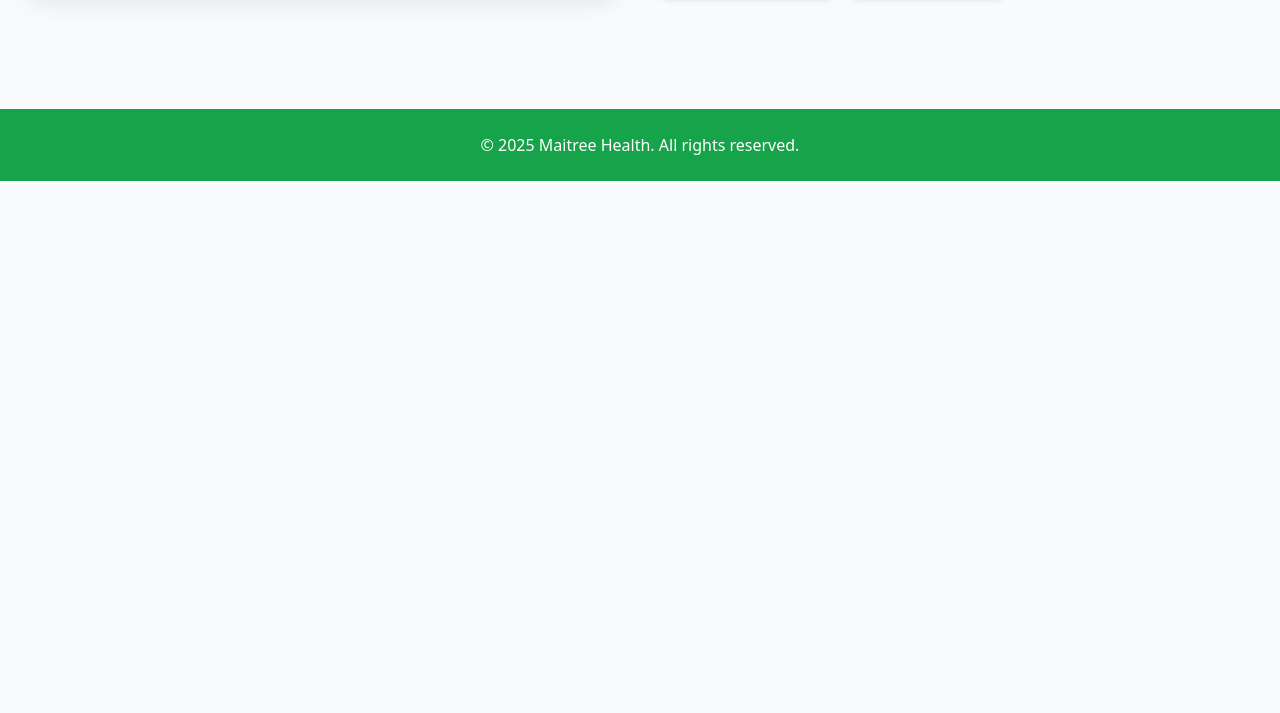
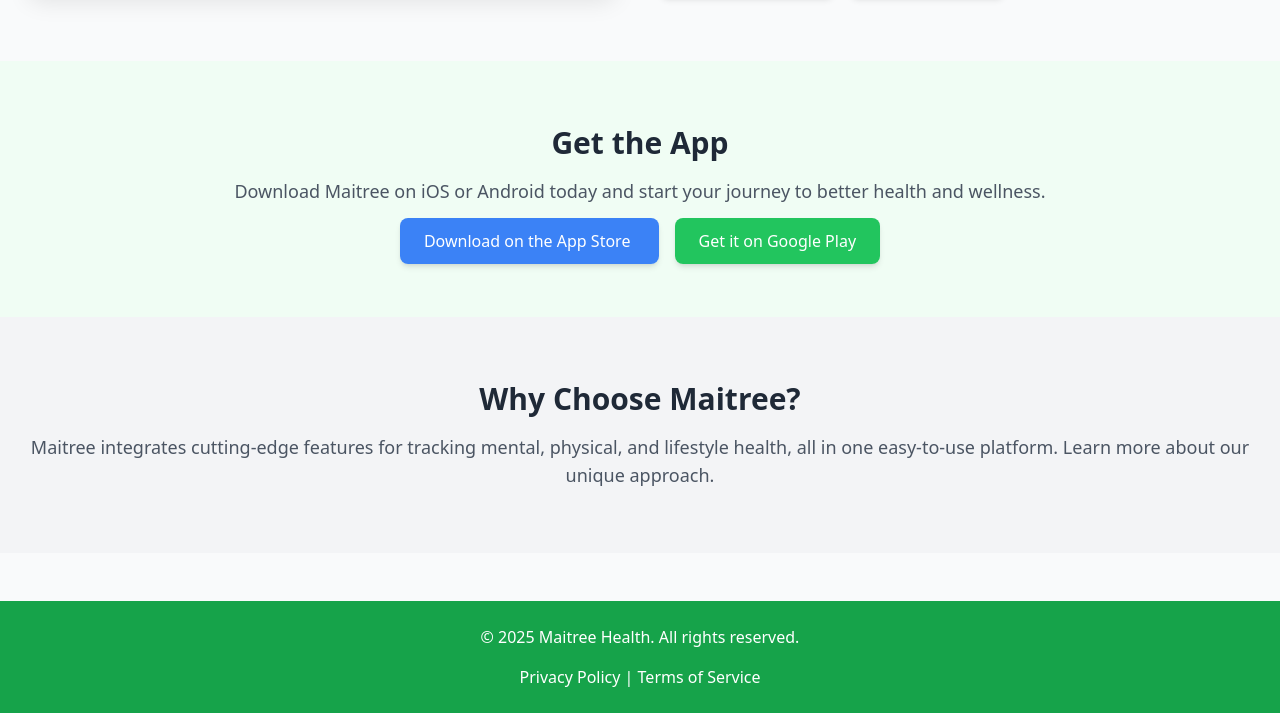
Before and after one commit to Praveen-Kumar-Goswami/About-for-maitree-Hackathon-, a plain HTML site: page Maitree.html in a window 1280 px wide. Shown: the part 537-1250 px from the top of the page. Before the commit the page ends 800 px from the top, so only its background shows below. Drawn offline with nearby package versions, Linux system fonts and the light colour scheme.

Commit message:
Update Maitree.html

```diff
--- a/Maitree.html
+++ b/Maitree.html
@@ -1,8 +1,10 @@
 <!DOCTYPE html>
-<html lang="en">
+<html lang="en-US">
 <head>
   <meta charset="UTF-8" />
   <meta name="viewport" content="width=device-width, initial-scale=1.0"/>
+  <meta name="description" content="Maitree is your trusted companion for holistic health and wellness. Track and improve your physical and mental well-being with personalized insights and mindful habits."/>
+  <meta name="author" content="Maitree Health"/>
   <title>About | Maitree Health App</title>
   <script src="https://cdn.tailwindcss.com"></script>
   <style>
@@ -13,7 +15,7 @@
     }
 
     .fade-in {
-      animation: fadeIn 1s ease-out;
+      animation: fadeIn 1.5s ease-out;
     }
   </style>
 </head>
@@ -24,7 +26,7 @@
     <!-- Image / Illustration -->
     <div class="w-full md:w-1/2">
       <img src="https://images.unsplash.com/photo-1588776814546-ec8d8f1d52b0?auto=format&fit=crop&w=800&q=80"
-           alt="Health & Wellness"
+           alt="Health & Wellness, illustration of a person engaged in fitness or mindfulness"
            class="rounded-2xl shadow-xl w-full object-cover transform transition-all duration-500 hover:scale-105">
     </div>
 
@@ -54,8 +56,36 @@
     </div>
   </section>
 
+  <!-- Download Section (Example placeholder) -->
+  <section id="download" class="bg-green-50 py-16">
+    <div class="text-center">
+      <h3 class="text-3xl font-bold text-gray-800">Get the App</h3>
+      <p class="text-lg text-gray-600 mt-4">Download Maitree on iOS or Android today and start your journey to better health and wellness.</p>
+      <div class="mt-6">
+        <a href="#" class="bg-blue-500 text-white px-6 py-3 rounded-lg shadow-md hover:bg-blue-600">
+          Download on the App Store
+        </a>
+        <a href="#" class="bg-green-500 text-white px-6 py-3 rounded-lg shadow-md hover:bg-green-600 ml-4">
+          Get it on Google Play
+        </a>
+      </div>
+    </div>
+  </section>
+
+  <!-- Learn More Section (Example placeholder) -->
+  <section id="learn-more" class="py-16 bg-gray-100">
+    <div class="text-center">
+      <h3 class="text-3xl font-bold text-gray-800">Why Choose Maitree?</h3>
+      <p class="text-lg text-gray-600 mt-4">Maitree integrates cutting-edge features for tracking mental, physical, and lifestyle health, all in one easy-to-use platform. Learn more about our unique approach.</p>
+    </div>
+  </section>
+
   <footer class="bg-green-600 text-white text-center py-6 mt-12">
     <p>&copy; 2025 Maitree Health. All rights reserved.</p>
+    <div class="mt-4">
+      <a href="#" class="text-white hover:underline">Privacy Policy</a> |
+      <a href="#" class="text-white hover:underline">Terms of Service</a>
+    </div>
   </footer>
 
 </body>
```
